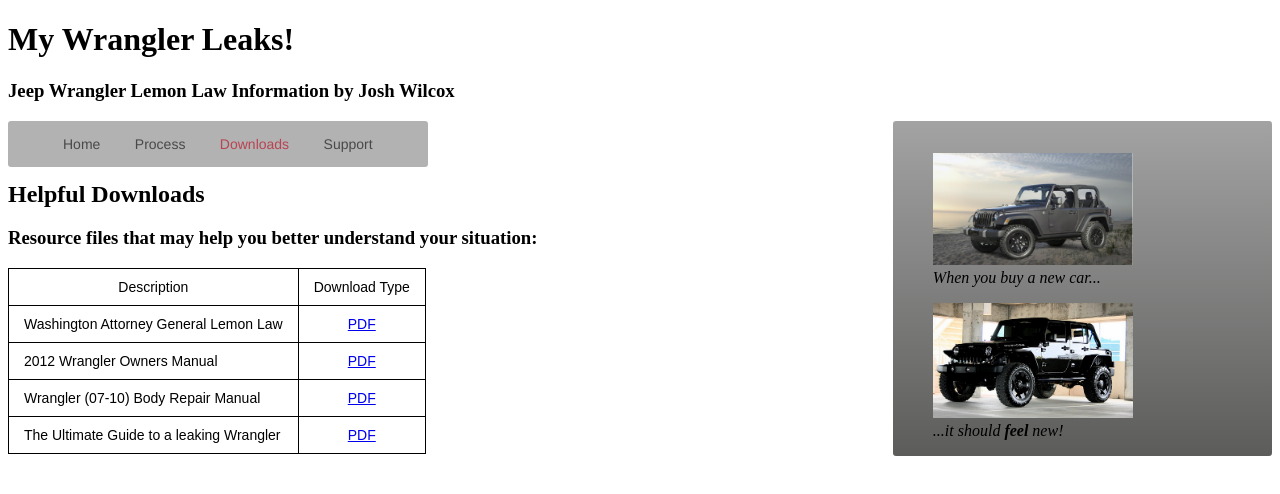
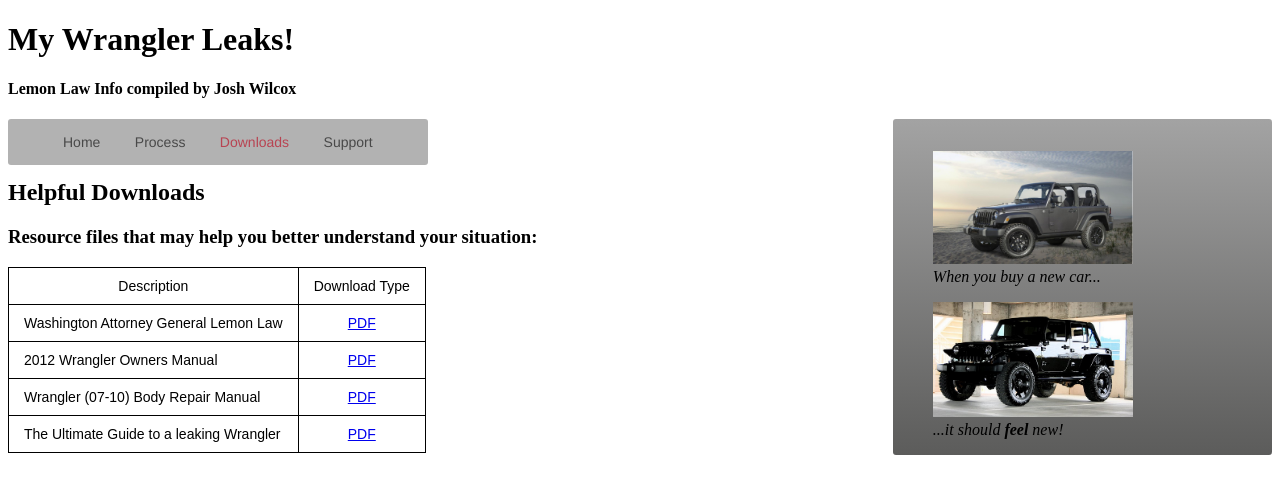
Before and after one commit to joshdavid1/EUP1, a plain HTML site: page downloads.html in a window 1280 px wide. Drawn offline with Linux system fonts and the light colour scheme; a script that the page names is missing.

Commit message:
Made the header subcontent smaller.

```diff
--- a/downloads.html
+++ b/downloads.html
@@ -13,7 +13,7 @@
 		<div class="container">
 			<header>
 				<h1>My Wrangler Leaks!</h1>
-				<h3>Jeep Wrangler Lemon Law Information by Josh Wilcox</h3>
+				<h4>Lemon Law Info compiled by Josh Wilcox</h4>
 			</header>
 			<nav class="menu">
 				<ul>
```
Also changed, not shown: index.html (+1 -1 lines), process.html (+1 -1 lines), support.html (+1 -1 lines).
